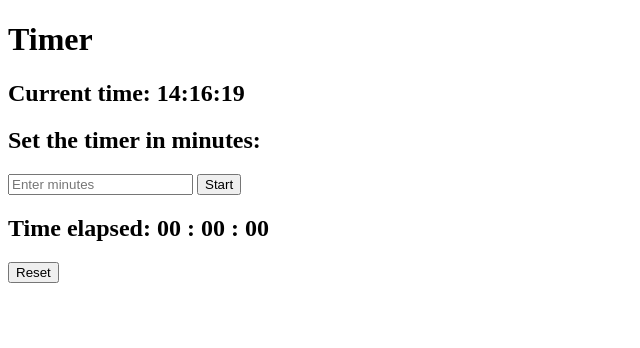
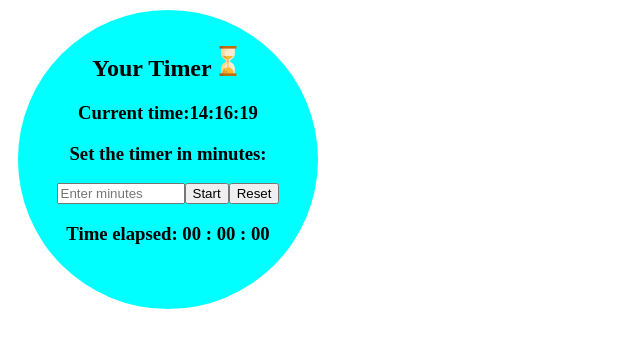
Before and after one commit to Jethet/project-timer, a plain HTML site: page index.html in a window 1280 px wide. Shown: the whole page, without its empty margins (0-640 px from the left). Drawn offline with Linux system fonts and the light colour scheme.

Commit message:
Add styling and hourglass icon

```diff
--- a/index.html
+++ b/index.html
@@ -4,29 +4,41 @@
 <head>
   <meta charset="UTF-8">
   <meta name="viewport" content="width=device-width, initial-scale=1.0">
+  <link rel="stylesheet" href="style.css">
   <title>Timer</title>
 </head>
 
 <body>
-  <div id="show-time">
-    <h1>Timer</h1>
+  <div class="timer">
+    <div class="timer-body">
+
+      <div id="timer-header">
+        <h2>Your Timer</h2>
+        <img id="hourglass" src="./hourglass.png" alt="Image of hourglass">
+      </div>
+
       <div>
-      <h2>Current time: <span id="current-time"></span></h2>
+        <h3 class="timer-current">Current time: <span id="current-time"></span></h3>
       </div>
-    <div>
-      <label for="minutes">
-        <h2>Set the timer in minutes:</h2>
+
+      <div class="timer-setting">
+        <label for="number">
+          <h3>Set the timer in minutes:</h3>
         </label>
-      <input type="number" id="number" name="number" required minlength="1" placeholder="Enter minutes">
+        <div class="timer-input">
+          <input type="number" id="number" name="number" placeholder="Enter minutes">
           <button id="start-button">Start</button>
+          <button id="reset-button">Reset</button>
         </div>
-    <div>
-      <h2>Time elapsed:
+      </div>
+
+      <div class="show-time">
+        <h3>Time elapsed:
           <label id="hours-passed">00</label> :
           <label id="minutes-passed">00</label> :
           <label id="seconds-passed">00</label>
-      </h2>
-      <button id="reset-button">Reset</button>
+        </h3>
+      </div>
     </div>
   </div>
 
--- /dev/null
+++ b/style.css
@@ -0,0 +1,52 @@
+.timer {
+  margin-left: 10px;
+  margin-top: 10px;
+}
+
+.timer-body {
+  max-width: 35vh;
+  max-height: auto;
+  background-color: aqua;
+  padding: 25px 10px 25px 10px;
+  border-radius: 50%;
+}
+
+#hourglass {
+  max-width: 4vh;
+  max-height: 4vh;
+  padding-top: 10px;
+}
+
+#timer-header {
+  display: flex;
+  justify-content: center;
+  margin: 0;
+
+}
+
+.timer-current {
+  display: flex;
+  justify-content: center;
+  margin: 0;
+}
+
+.timer-setting h3 {
+  display: flex;
+  justify-content: center;
+}
+
+.timer-input {
+  display: flex;
+  justify-content: center;
+
+}
+
+#number {
+  max-width: 15vh;
+}
+
+.show-time {
+  display: flex;
+  justify-content: center;
+  padding-bottom: 20px;
+}
```
Also changed, not shown: hourglass.png (added), 1 other file. Lines whose indentation alone changed are shown as unchanged.
